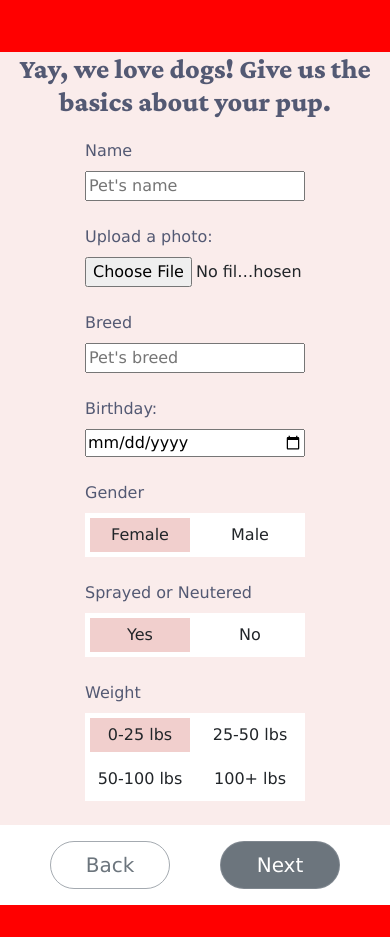
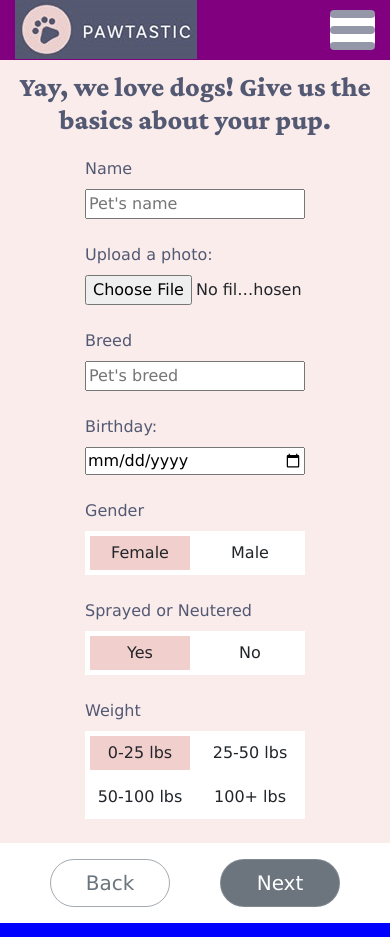
Before and after one commit to David-again/pawtastic_pet-basics, a plain HTML site: page Pet-basics.html in a window 390 px wide. Drawn offline with nearby package versions, Linux system fonts and the light colour scheme.

```diff
--- a/Pet-basics.html
+++ b/Pet-basics.html
@@ -7,21 +7,25 @@
     <title>Document</title>
     <!-- Bootstrap script -->
     <link href="https://cdn.jsdelivr.net/npm/bootstrap@5.0.0-beta1/dist/css/bootstrap.min.css" rel="stylesheet" integrity="sha384-giJF6kkoqNQ00vy+HMDP7azOuL0xtbfIcaT9wjKHr8RbDVddVHyTfAAsrekwKmP1" crossorigin="anonymous">
-    <!-- Alternative bootstrap scripts -->
-    <!-- <link href="https://cdn.jsdelivr.net/npm/bootstrap@5.0.0-beta1/dist/css/bootstrap.min.css" rel="stylesheet" integrity="sha384-giJF6kkoqNQ00vy+HMDP7azOuL0xtbfIcaT9wjKHr8RbDVddVHyTfAAsrekwKmP1" crossorigin="anonymous"> -->
+    <!-- Alternative bootstrap script -->
     <!-- <link rel="stylesheet" href="https://stackpath.bootstrapcdn.com/bootstrap/4.5.2/css/bootstrap.min.css" integrity="sha384-JcKb8q3iqJ61gNV9KGb8thSsNjpSL0n8PARn9HuZOnIxN0hoP+VmmDGMN5t9UJ0Z" crossorigin="anonymous"> -->
     <link rel="stylesheet" href="./css/styles.css">
 </head>
 
 <body>
     <div class="page-container">
-        <!-- <div class="navbar"> -->
+        <div class="navbar__back">
 
             <!-- <NavLogo /> -->
-        <!-- <div class="common-items__logo">
-                <img src="./images/logo-pawtastic.jpg" alt="Pawtastic Logo" />
-            </div> -->
+            <!-- <div class="common-items__logo"> -->
+            <img class="navbar__brand-img" src="./images/pet-basics/logo-pawtastic.jpg" alt="Pawtastic Logo" />
+            <!-- </div> -->
 
+            <div class="navbar__menu-icon">
+                <div class="navbar__menu-icon--top"></div>
+                <div class="navbar__menu-icon--middle"></div>
+                <div class="navbar__menu-icon--bottom"></div>
+            </div>
             <!-- <NavMenus /> -->
             <!-- <div class="nav__menu-container">
                 <p class="nav__main-menu nav__main-menu--inactive">Human profile</p>
@@ -40,15 +44,13 @@
                 <p>Save and exit</p>
             </div> -->
 
-        <!-- </div> -->
+        </div>
 
-        <div class="pet-basics-form">
-            <form class="form">
+        <!-- <div class="pet-basics-form__back"> -->
+        <form class="pet-basics-form">
 
             <div class="wrapper">
-                    <!-- <div > -->
                 <h1 class="pet-bio__headline"> Yay, we love dogs! Give us the basics about your pup.</h1>
-                    <!-- </div> -->
 
                 <!-- beginning of input boxes -->
                 <div class="pet-bio__container">
@@ -74,6 +76,7 @@
                 </div>
                 <!-- End of input boxes -->
 
+                <!-- Beginning of custom-styled radio option buttons -->
                 <div class="multi-switch-container">
                     <div class="switch-container">
                         <p class="switch-title">Gender</p>
@@ -109,7 +112,9 @@
                         <label for="weight-100plus">100+ lbs</label>
                     </div>
                 </div>
+                <!-- End of custom-styled radio option buttons -->
             </div>
+
             <div class="nav-buttons__backgnd">
                 <div class="nav-buttons__nav-strip--bottom">
                     <button type="button" class="btn btn-outline-secondary btn-lg">Back</button>
@@ -117,7 +122,7 @@
                 </div>
             </div>
         </form>
-        </div>
+        <!-- </div> -->
     </div>
 </body>
 
--- a/css/base/_variables.css
+++ b/css/base/_variables.css
@@ -8,4 +8,6 @@
     --mediumGrey: #DBDBE7;
     --mainGrey: #9497A8;
     --deepGrey: #535973;
+
+    --backGrey: #626882;
 }
--- a/css/modules/_navbar.css
+++ b/css/modules/_navbar.css
@@ -1,4 +1,79 @@
 .navbar {
-    background-color: var(--deepGrey);
-    width: 30%;
+    /* background-color: var(--deepGrey);
+    width: 30%; */
 }
+
+.navbar__back {
+    position: fixed;
+    height: 60px;
+    top:0;
+    width: 100%;
+    /* background-color: var(--deepGrey); */
+    background-color: purple;
+}
+
+.navbar__brand-img {
+    padding: 0 15px;
+    max-height: 60px;
+    width: auto;
+}
+
+@media(min-width: 1000px) {
+    .navbar__back {
+        position: static;
+        width: 36%;
+        height: 100vh;
+    }
+
+    .navbar__brand-img {
+
+    }
+
+    .navbar__menu-icon {
+        /* opacity: 0; */
+        /* position: static;
+        display: none;
+        visibility: hidden; */
+
+        z-index: -1;
+    }
+}
+
+.navbar__menu-icon {
+    /* opacity: 1; */
+    position: absolute;
+    /* display: block;
+    visibility: visible; */
+
+    /* z-index: -11; */
+
+    right: 15px;
+    top: 50%;
+    transform: translateY(-50%);
+    width: 45px;
+    height: 40px;
+    border-radius: 8px;
+    background-color: #fff;
+}
+
+.navbar__menu-icon--top, .navbar__menu-icon--middle, .navbar__menu-icon--bottom {
+    width: 100%;
+    height: 8px;
+    position: absolute;
+    background-color: var(--mainGrey);
+    border-radius: 4px;
+    /* top: 0; */
+}
+
+.navbar__menu-icon--top {
+    top: 0;
+}
+
+.navbar__menu-icon--middle {
+    top: 50%;
+    transform: translateY(-50%);
+}
+
+.navbar__menu-icon--bottom {
+    bottom: 0;
+}
--- a/css/modules/_pet-basics-form.css
+++ b/css/modules/_pet-basics-form.css
@@ -8,3 +8,9 @@
     /* margin-top: auto;
     margin-bottom: auto; */
 }
+
+@media(min-width: 1000px) {
+   .pet-basics-form {
+        width: 64%;
+    }
+}
--- a/css/modules/_wrapper.css
+++ b/css/modules/_wrapper.css
@@ -1,5 +1,6 @@
 .wrapper {
     min-width: 300px;
+    padding-top: 50px;
     /* padding-left: 2.5rem;
     padding-right: 2.5rem; */
 }
--- a/css/styles.css
+++ b/css/styles.css
@@ -17,7 +17,10 @@
 
 body {
   font-family: "Lucida Grande", Tahoma, Verdana, sans-serif;
-  background-color: red;
+  /* background-color: red; */
+  /* background-color: var(--backGrey); */
+  background-color: var(--deepGrey);
+
   /* margin-top: auto;
   margin-bottom: auto; */
   /* background-color: var(--lightPink); */
--- a/css/stylesheets/_page-container.css
+++ b/css/stylesheets/_page-container.css
@@ -1,7 +1,10 @@
 .page-container {
   /* background-color: yellow; */
-  padding-top: 2rem;
-  padding-bottom: 2rem;
+
+  /* padding-top: 2rem;
+  padding-bottom: 2rem; */
+
+
   /* overflow: hidden; */
 
   /* display: flex; */
@@ -12,3 +15,10 @@
   /* min-width: 680px; */
   /* margin: 0; */
 }
+
+@media(min-width: 1000px) {
+  .page-container {
+      display: flex;
+      flex-direction: row;
+  }
+}
```
Also changed, not shown: images/dev-screenshots/pet-basics mainpage.png (added), images/pet-basics/dog_nav_grey_bk.jpg (renamed from images/dog_nav_grey_bk.jpg), images/pet-basics/logo-pawtastic.jpg (renamed from images/logo-pawtastic.jpg). Lines whose indentation alone changed are shown as unchanged.
